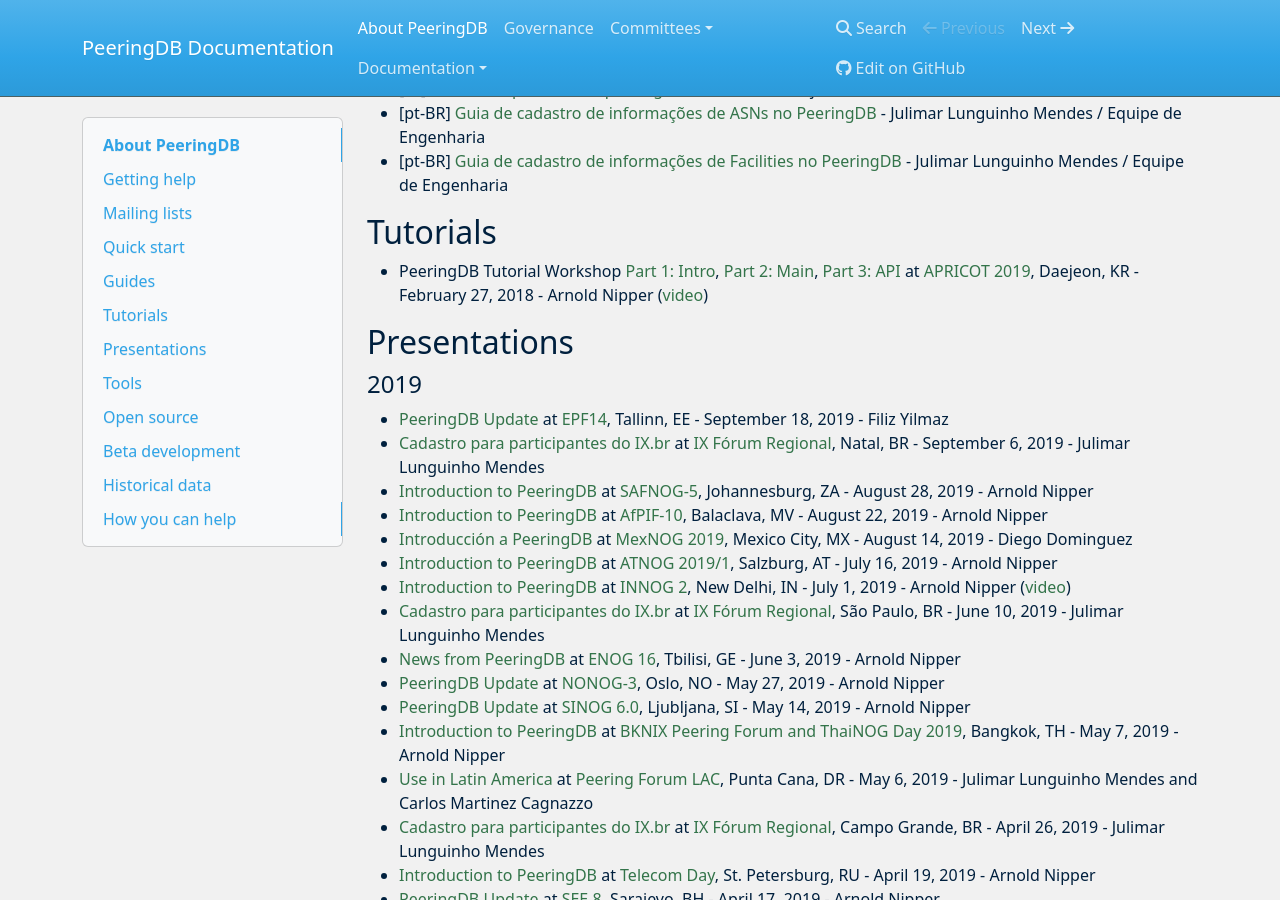
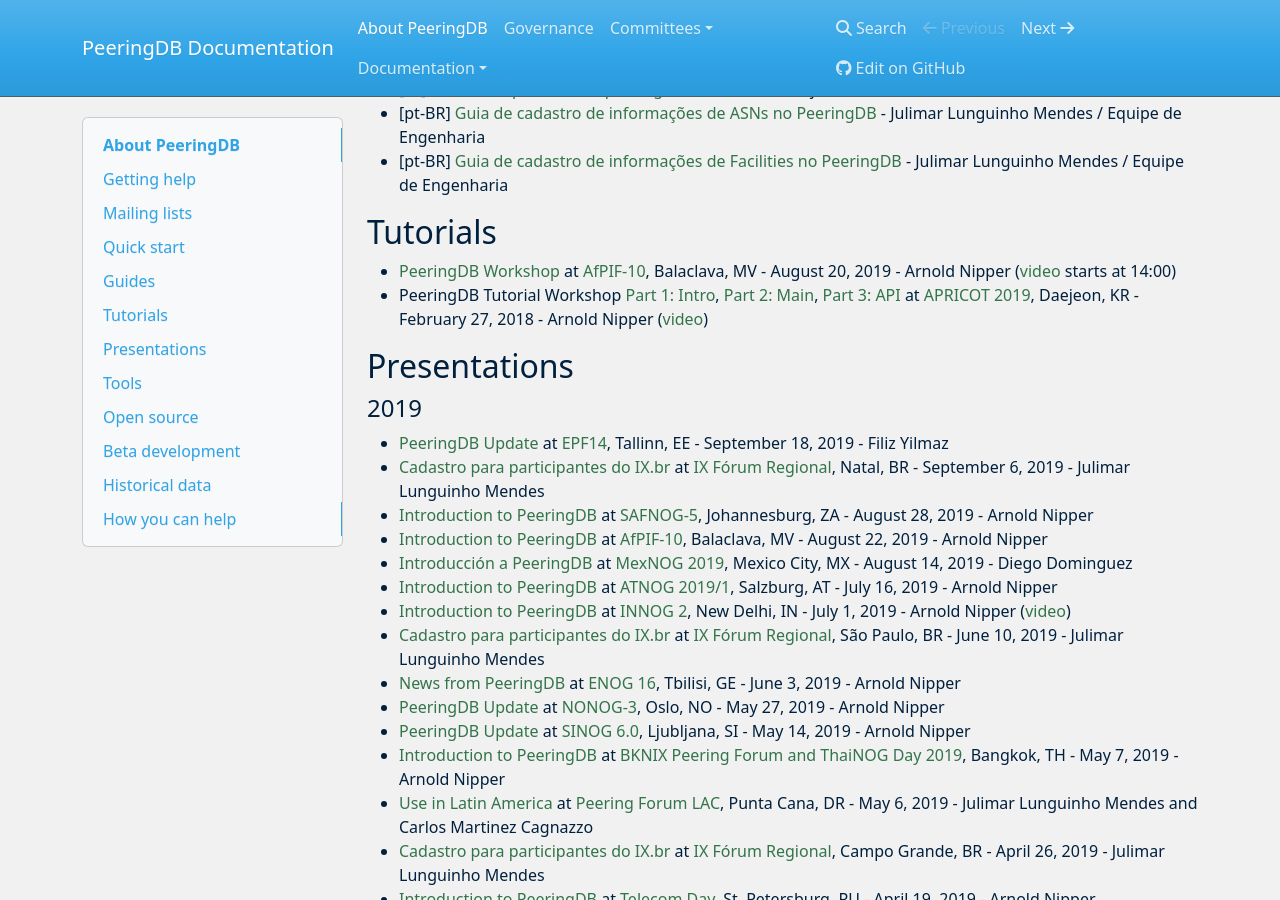
Before and after one commit to peeringdb/docs, an MkDocs documentation site: the page built from docs/index.md, in a window 1280 px wide and 900 px high, scrolled down 1252 px. Built offline with MkDocs 1.6.1, drawn with Linux system fonts in a browser that asks for light colours; nearby versions of some CDN libraries.

Commit message:
Added Arnold's AfPIF workshop.

```diff
--- a/docs/index.md
+++ b/docs/index.md
@@ -51,6 +51,7 @@
 
 ## Tutorials
 
+- [PeeringDB Workshop](presentation/20190820_PeeringDB_Workshop_1-2_AfPIF_2019.pdf) at [AfPIF-10](https://www.afpif.org/afpif-10/), Balaclava, MV - August 20, 2019 - Arnold Nipper ([video](https://livestream.com/internetsociety/afpif2019/videos/195303661) starts at 14:00)
 - PeeringDB Tutorial Workshop [Part 1: Intro](presentation/20190227-peeringdb-workshop-1-intro.pdf), [Part 2: Main](presentation/20190227-peeringdb-workshop-2-main.pdf), [Part 3: API](presentation/20190227-peeringdb-workshop-3-api.pdf) at [APRICOT 2019](https://2019.apricot.net/program/schedule/#/day/10/peeringdb-tutorial), Daejeon, KR - February 27, 2018 - Arnold Nipper ([video](https://www.youtube.com/watch?v=cygDlOqs9tI))
 
 ## Presentations
```
Also changed, not shown: 1 other file.
